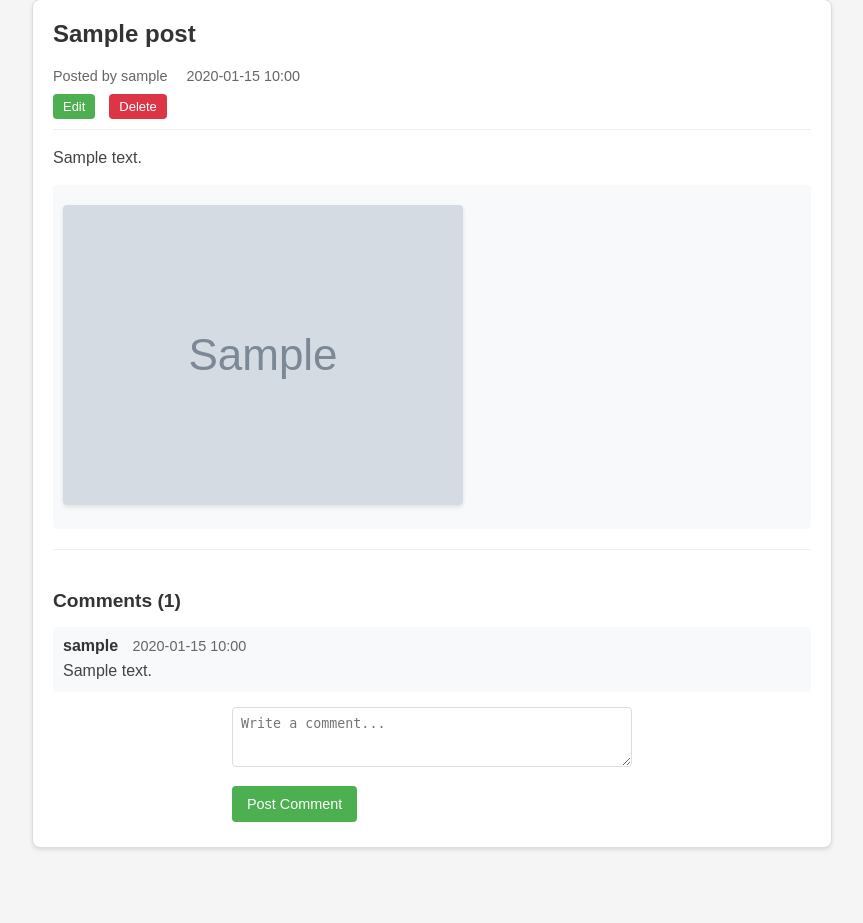
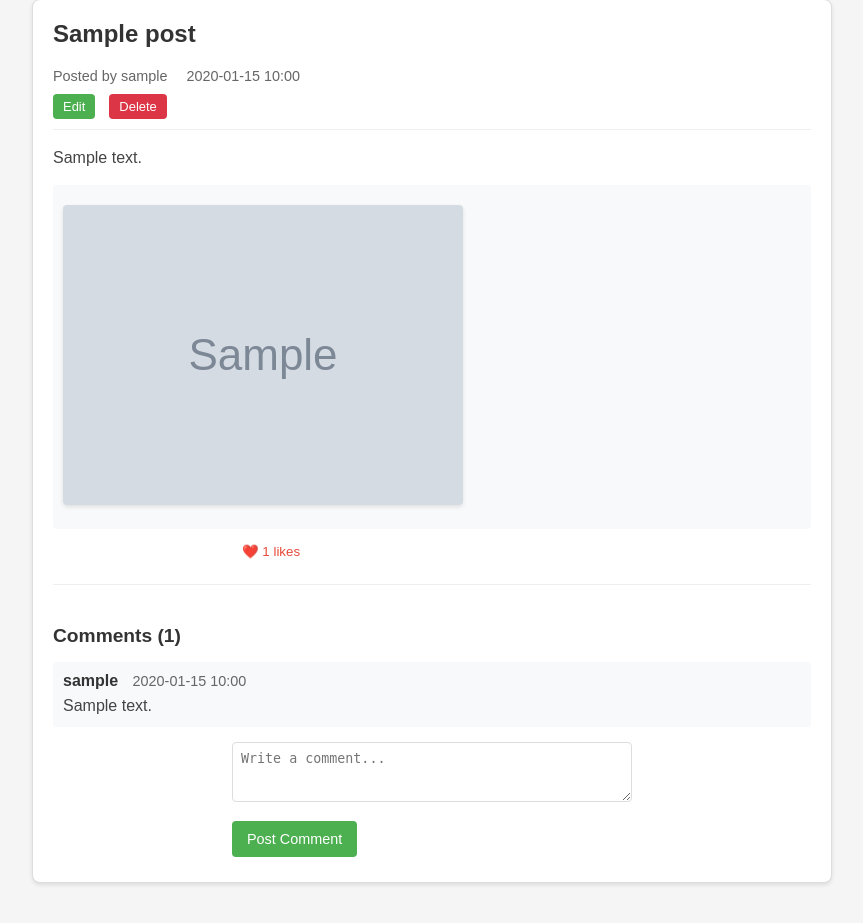
Before and after one commit to songsbyarchit/CelebrationBoard, a Flask app: page / in a window 1280 px wide. Shown: the part 189-1112 px from the top of the page, without its empty margins (208-1071 px from the left). Before the commit the page ends 1039 px from the top, so only its background shows below. Run offline with Flask 3, Linux system fonts and the light colour scheme; a user stored in the database is signed in; tables that the repository leaves empty hold one stand-in row (values such as "Sample post"); grey boxes marked "Sample" are stand-in pictures; some libraries are stand-ins or nearby versions.

Commit message:
added like button which updates dynamically using a heart emoji and ne model.

```diff
--- a/app/routes.py
+++ b/app/routes.py
@@ -1,7 +1,7 @@
 from flask import render_template, redirect, url_for, flash, request
 from werkzeug.utils import secure_filename
 from app import app, db
-from app.models import User, Post, Notification, Comment
+from app.models import User, Post, Notification, Comment, Like
 from app.forms import LoginForm, RegistrationForm, PostForm, CommentForm
 from flask_login import login_user, logout_user, login_required, current_user
 from datetime import datetime
@@ -178,6 +178,24 @@ def add_comment(post_id):
         flash('Your comment has been added!')
     return redirect(url_for('home'))
 
+@app.route('/post/<int:post_id>/like', methods=['POST'])
+@login_required
+def like_post(post_id):
+    post = Post.query.get_or_404(post_id)
+
+    like = Like.query.filter_by(user_id=current_user.id, post_id=post_id).first()
+
+    if like:
+        # Unlike if already liked
+        db.session.delete(like)
+    else:
+        # Add new like
+        like = Like(user_id=current_user.id, post_id=post_id)
+        db.session.add(like)
+
+    db.session.commit()
+    return redirect(url_for('home'))
+
 @app.route('/notifications')
 @login_required
 def notifications():
--- a/app/templates/base.html
+++ b/app/templates/base.html
@@ -368,6 +368,26 @@
             background-color: #4CAF50;
             color: white;
         }
+
+        .likes-section {
+            margin: 10px 0;
+        }
+
+        .btn-like {
+            background: none;
+            border: none;
+            padding: 5px 10px;
+            cursor: pointer;
+            color: #666;
+        }
+
+        .btn-like.liked {
+            color: #e74c3c;
+        }
+
+        .btn-like:hover {
+            opacity: 0.8;
+        }
     </style>
 </head>
 
--- a/app/templates/index.html
+++ b/app/templates/index.html
@@ -41,7 +41,14 @@
             {% endif %}
         </div>
         {% endif %}
-
+        <div class="likes-section">
+            <form class="like-form" action="{{ url_for('like_post', post_id=post.id) }}" method="POST">
+                {% set has_liked = current_user.id in post.likes|map(attribute='user_id')|list %}
+                <button type="submit" class="btn-like {{ 'liked' if has_liked else '' }}">
+                    ❤️ {{ post.likes|length }} likes
+                </button>
+            </form>
+        </div>
         <div class="comments-section">
             <h3>Comments ({{ post.comments|length }})</h3>
             {% if post.comments %}
```
Also changed, not shown: app/models.py (+9 -0 lines).
